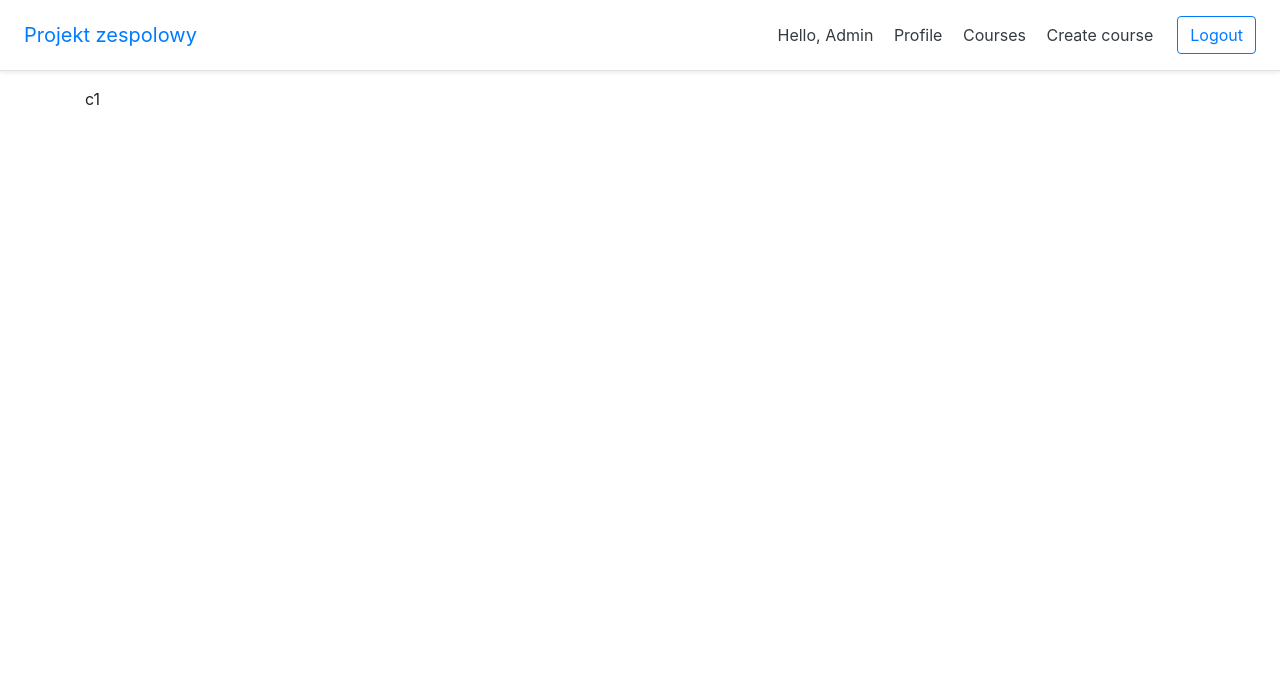
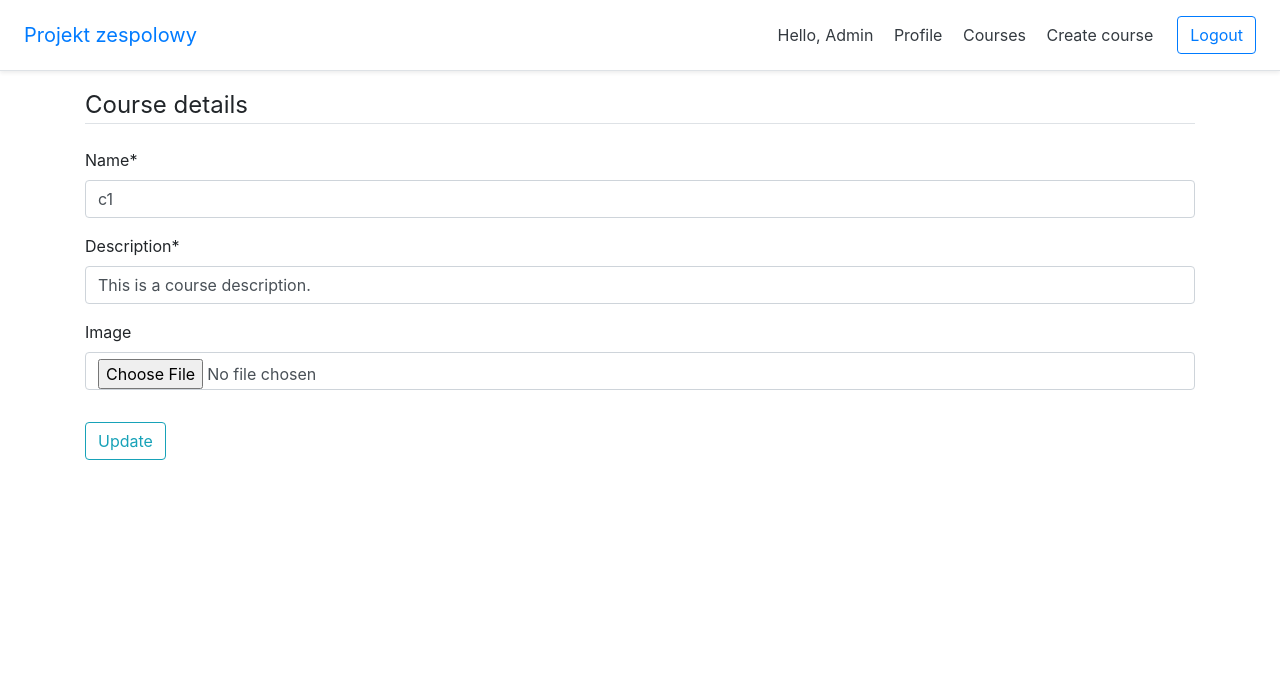
Before and after one commit to MagiciansRed/Projekt-zespolowy, a Django app: a page that uses templates/course/edit_course.html in a window 1280 px wide. Shown: the top 700 px of the page. Run offline with Django 3.2, Linux system fonts and the light colour scheme; a user stored in the database is signed in; data comes from the database, SQL or seed files in the repository; both versions use the stored data as it was after the commit; some libraries are stand-ins or nearby versions.

Commit message:
added form to edit course

```diff
--- a/course/forms.py
+++ b/course/forms.py
@@ -10,3 +10,13 @@ class CourseCreateForm(forms.ModelForm):
     class Meta:
         model = Course
         fields = ("name", "description", "image")
+
+
+class EditCourseForm(forms.ModelForm):
+    name = forms.CharField(max_length=60)
+    description = forms.CharField(max_length=600)
+    image = forms.ImageField(required=False)
+
+    class Meta:
+        model = Course
+        fields = ("name", "description", "image")
--- a/course/views.py
+++ b/course/views.py
@@ -1,8 +1,8 @@
 from django.db import IntegrityError
 from django.shortcuts import render, get_object_or_404, redirect
 from course.models import Course, Subscription
-from course.forms import CourseCreateForm
-
+from course.forms import CourseCreateForm, EditCourseForm
+from django.utils.text import slugify
 # Create your views here.
 
 
@@ -54,7 +54,7 @@ def detail_course_view(request, slug):
 
 def create_course_view(request):
     context = {}
-    if request.method == 'POST':
+    if request.POST.get('edit'):
         course_form = CourseCreateForm(request.POST, request.FILES, instance=request.user)
 
         course = Course()
@@ -83,4 +83,27 @@ def edit_course_view(request, slug):
     course = get_object_or_404(Course, slug=slug)
     context['course_detail'] = course
 
+    if request.method == 'POST':
+        course_form = EditCourseForm(request.POST, request.FILES, instance=request.user,
+                                     initial={'name': course.name, 'description': course.description})
+
+        if course_form.is_valid():
+            data = course_form.cleaned_data
+            course.name = data['name']
+            course.description = data['description']
+            course.author = request.user
+            course.image = data['image']
+            course.slug = slugify(course.author.username + "-" + course.name)
+            try:
+                course.save()
+                return redirect('course:detail', course.slug)
+            except IntegrityError:
+                print("error")
+                context['course_error'] = "You have already created a course with this name. Choose a different one"
+    else:
+        course_form = EditCourseForm(instance=request.user, initial={'name': course.name,
+                                                                     'description': course.description})
+
+    context['course_form'] = course_form
+
     return render(request, 'course/edit_course.html', context)
--- a/templates/course/edit_course.html
+++ b/templates/course/edit_course.html
@@ -4,6 +4,19 @@
 
 {% block content %}
 
-<p> {{course_detail.name}} </p>
+     <form method="POST" enctype="multipart/form-data">
+          {% csrf_token %}
+          <fieldset class="form-group">
+              <legend class="border-bottom mb-4">Course details</legend>
+              {{ course_form|crispy }}
+          </fieldset>
+          <div class="form-group">
+              <button class="btn btn-outline-info" type="submit">Update</button>
+          </div>
+      </form>
+
+    {% if course_error != "" %}
+        <p> {{ course_error }}  </p>
+    {% endif %}
 
 {% endblock content %}
```
Also changed, not shown: db.sqlite3.
